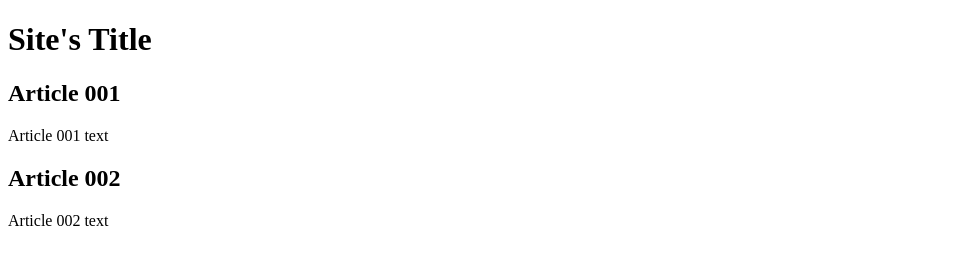
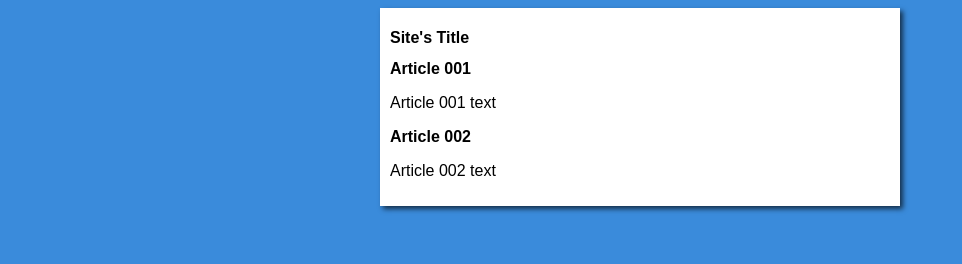
Before and after one commit to Thiago-Borges-Teixeira/Site-project, a plain HTML site: page index.html in a window 1280 px wide. Shown: the whole page, without its empty margins (0-962 px from the left). Drawn offline with Linux system fonts and the light colour scheme.

Commit message:
Initiaded

```diff
--- a/index.html
+++ b/index.html
@@ -4,6 +4,7 @@
     <meta charset="UTF-8">
     <meta name="viewport" content="width=device-width, initial-scale=1.0">
     <title>Site's Title</title>
+    <link rel="stylesheet" href="styles/style.css">
 </head>
 <body>
     <main>
--- /dev/null
+++ b/styles/style.css
@@ -0,0 +1,16 @@
+*{
+    font-family: Arial, Helvetica, sans-serif;
+    font-size: 16px;
+}
+
+body {
+    background-color: rgb(58, 139, 219);
+}
+
+main {
+    background-color: white;
+    width: 500px;
+    margin: auto;
+    padding: 10px;
+    box-shadow: 3px 3px 5px rgba(0, 0, 0, 0.658);
+}
```
